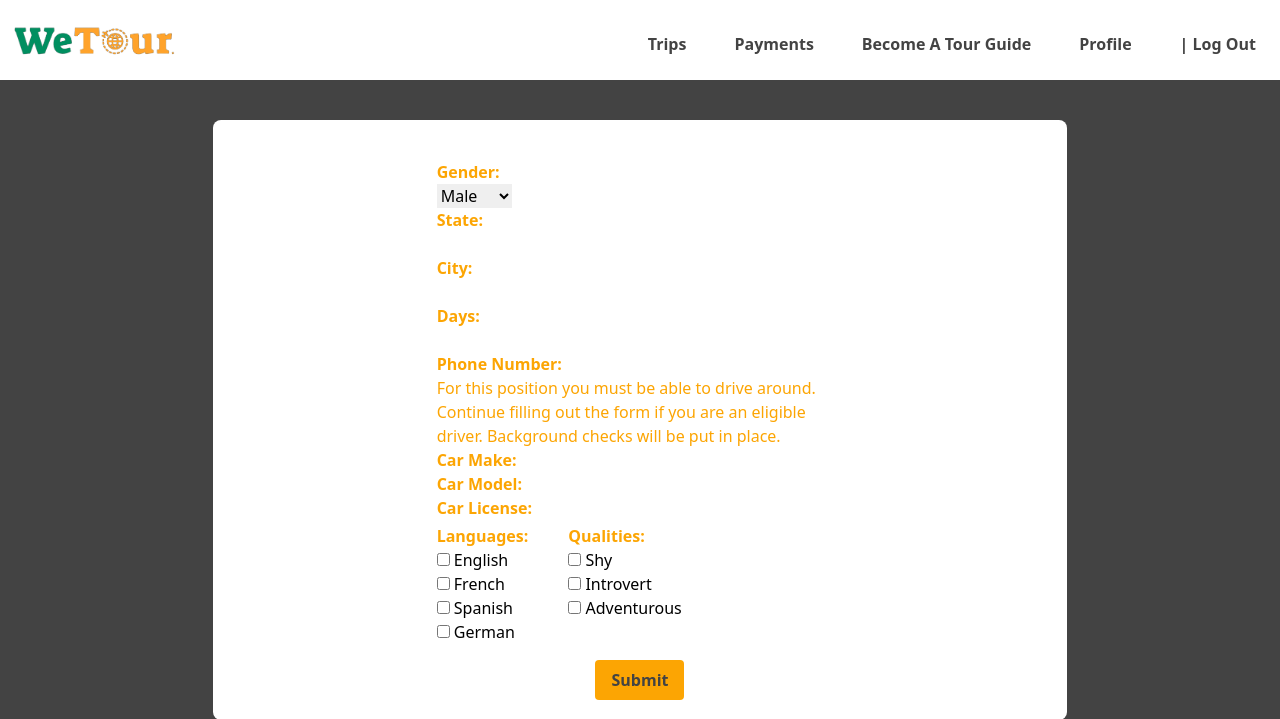
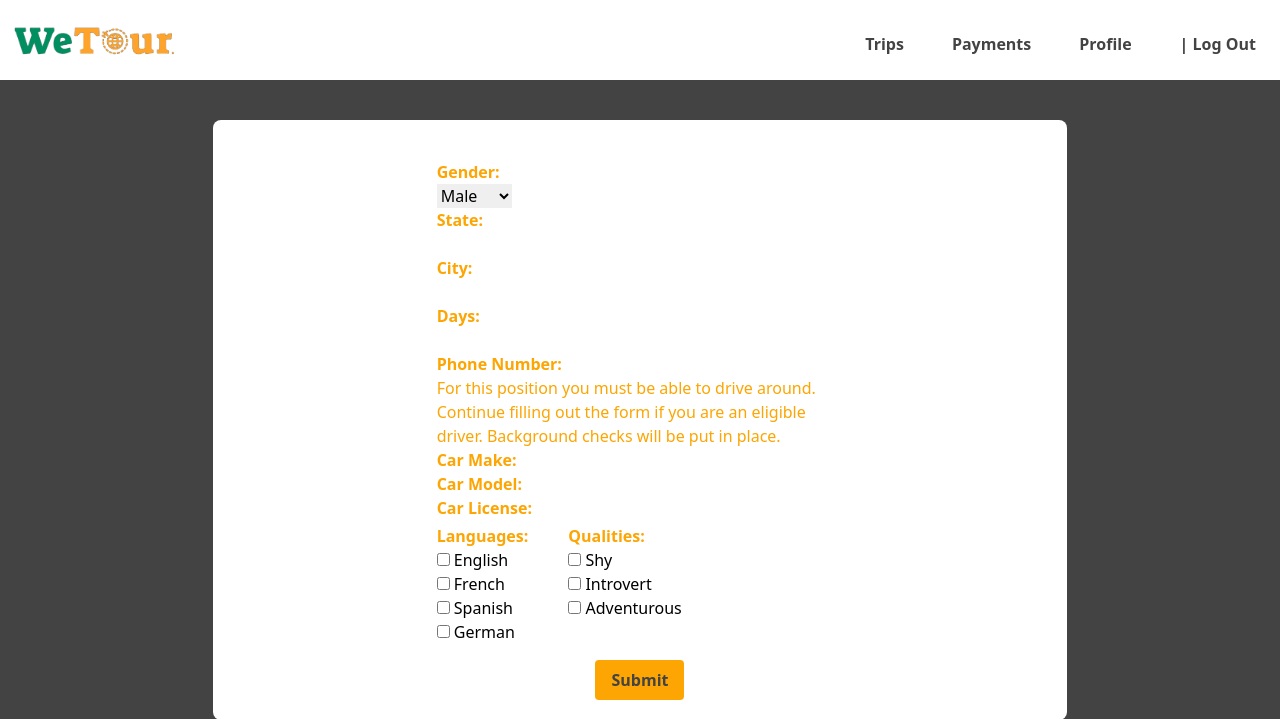
Before and after one commit to aidanvancil/WeTour, a Django app: page /guide in a window 1280 px wide. Shown: the top 719 px of the page. Run offline with Django 4.2, Linux system fonts and the light colour scheme; some libraries are stand-ins or nearby versions.

Commit message:
Final View Push

```diff
--- a/app/templates/base_home.html
+++ b/app/templates/base_home.html
@@ -17,10 +17,10 @@
         <div class='flex justify-between p-4 font-ubuntu font-bold mt-2 text-[#434343] space-x-12'>
             <img src="" alt="" />
             <img src="" alt="" />
-            <h3 class='sm:mr-4 md:mr-4 lg:mr-6 xl:mr-10 mr-16 hover:underline'><a class="" href="{% url 'home' %}">Trips</a></h3>
-            <h3 class='sm:mr-4 md:mr-4 lg:mr-6 xl:mr-10 mr-16 hover:underline'><a class="" href="{% url 'payments' %}">Payments</a></h3>
-            <h3 class='sm:mr-4 md:mr-4 lg:mr-6 xl:mr-10 mr-16 hover:underline md:block hidden'><a class="" href="{% url 'guide' %}">Become A Tour Guide</a></h3>
-            <h3 class='sm:mr-4 md:mr-4 lg:mr-6 xl:mr-10 mr-16 hover:underline'><a class="" href="{% url 'profile' %}">Profile</a></h3>
+            {% if not homepage_T %}<h3 class='sm:mr-4 md:mr-4 lg:mr-6 xl:mr-10 mr-16 hover:underline'><a class="" href="{% url 'home' %}">Trips</a></h3>{% endif %}
+            {% if not payments_T %}<h3 class='sm:mr-4 md:mr-4 lg:mr-6 xl:mr-10 mr-16 hover:underline'><a class="" href="{% url 'payments' %}">Payments</a></h3>{% endif %}
+            {% if not guide_T %}<h3 class='sm:mr-4 md:mr-4 lg:mr-6 xl:mr-10 mr-16 hover:underline md:block hidden'><a class="" href="{% url 'guide' %}">Become A Tour Guide</a></h3>{% endif %}
+            {% if not profile_T %}<h3 class='sm:mr-4 md:mr-4 lg:mr-6 xl:mr-10 mr-16 hover:underline'><a class="" href="{% url 'profile' %}">Profile</a></h3>{% endif %}
             <h3 class='sm:mr-4 md:mr-4 lg:mr-6 xl:mr-10 mr-16 hover:underline sm:block hidden'><a class="" href="{% url 'logout' %}">{{user.username}} | Log Out</a></h3>
         </div>
       </nav>
--- /dev/null
+++ b/app/templates/render_guides.html
@@ -0,0 +1,5 @@
+{% extends 'base.html'%}
+
+{% block content %}
+
+{% endblock %}
--- a/app/views.py
+++ b/app/views.py
@@ -3,12 +3,13 @@ from app.forms import UserFormCreation, TripForm, GuideForm
 from app.models import TourGuide, User, Trip
 from django.contrib.auth.decorators import login_required
 from django.contrib.auth import authenticate, login, logout
-
+import stripe
 import environ
 
 env = environ.Env()
 environ.Env.read_env()
 
+stripe.api_key = env('STRIPE_API_KEY')
 
 def landing_page(request):
     context = {'background_color': '#000000'}
@@ -45,14 +46,24 @@ def logout(request):
     return redirect('login')
 
 def homepage(request):
-    return render(request, 'homepage.html')
+    return render(request, 'homepage.html', {'homepage_T': True})
 
 def profile(request):
-    return render(request, 'profile.html', {'no_footer': True})
+    return render(request, 'profile.html', {'no_footer': True, 'profile_T': True})
 
 @login_required(login_url='login')
 def payments(request):
-    return render(request, 'payments.html')
+    return render(request, 'payments.html', {'payments_T': True})
+
+
+def view_guide(request):
+    if request.method == 'GET':
+        filtered_guides = TourGuide.objects.filter(user__city=request.user.city)
+        context = {'guides': filtered_guides}
+        return render(request, 'render_guides.html', context)
+    else:
+        return redirect('home')
+
 
 def trip(request):
     if request.method == 'POST':
@@ -64,8 +75,15 @@ def trip(request):
             days = form.cleaned_data['days']
             languages = form.cleaned_data['languages']
             qualities = form.cleaned_data['qualities']
-            # Do something with the data
-            return redirect('home')
+            user = User.objects.get(username=request.user.username)
+            user.gender = gender
+            user.city = city
+            user.state = state
+            user.gender = gender
+            user.personality_traits = languages
+            user.languages = qualities
+            user.save()
+            return view_guide(request)
     else:
         form = TripForm()
     return render(request, 'trip.html', {'form': form, 'no_footer': True})
@@ -87,8 +105,4 @@ def guide(request):
             return redirect('home')
     else:
         form = TripForm()
-    return render(request, 'guide.html', {'form': form, 'no_footer': True})
-
-def view_guide(request):
-    if request.method == 'GET':
-        filtered_data = TourGuide.objects.filter(location__icontains=User.location)
+    return render(request, 'guide.html', {'form': form, 'no_footer': True, 'guide_T': True})
```
